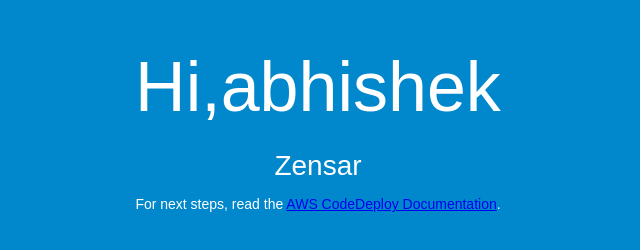
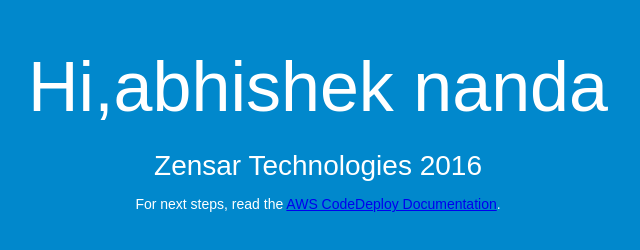
Before and after one commit to abhishek181/codedeploy-test2, a plain HTML site: page index.html in a window 1280 px wide. Shown: the whole page, without its empty margins (322-962 px from the left). Drawn offline with Linux system fonts and the light colour scheme.

Commit message:
commiting

```diff
--- a/index.html
+++ b/index.html
@@ -26,8 +26,8 @@
 </head>
 <body>
   <div align="center">
-    <h1>Hi,abhishek</h1>
-    <h2>Zensar</h2>
+    <h1>Hi,abhishek nanda</h1>
+    <h2>Zensar Technologies 2016</h2>
     <p>For next steps, read the <a href="http://aws.amazon.com/documentation/codedeploy">AWS CodeDeploy Documentation</a>.</p>
   </div>
 </body>
```
